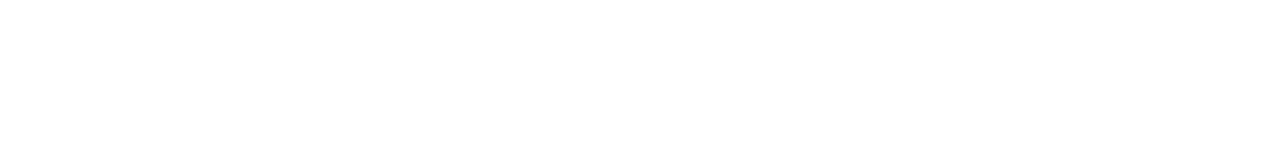
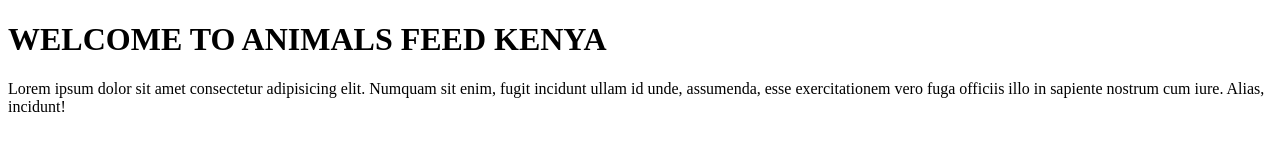
Before and after one commit to J-ciza17/animalsfeed, a plain HTML site: page index.html in a window 1280 px wide. Drawn offline with Linux system fonts and the light colour scheme.

Commit message:
THIS IS H1 1 AND P

```diff
--- a/index.html
+++ b/index.html
@@ -6,6 +6,7 @@
     <title>Document</title>
 </head>
 <body>
-
+    <h1>WELCOME TO ANIMALS FEED KENYA</h1>
+    <P>Lorem ipsum dolor sit amet consectetur adipisicing elit. Numquam sit enim, fugit incidunt ullam id unde, assumenda, esse exercitationem vero fuga officiis illo in sapiente nostrum cum iure. Alias, incidunt!</P>
 </body>
 </html>
```
